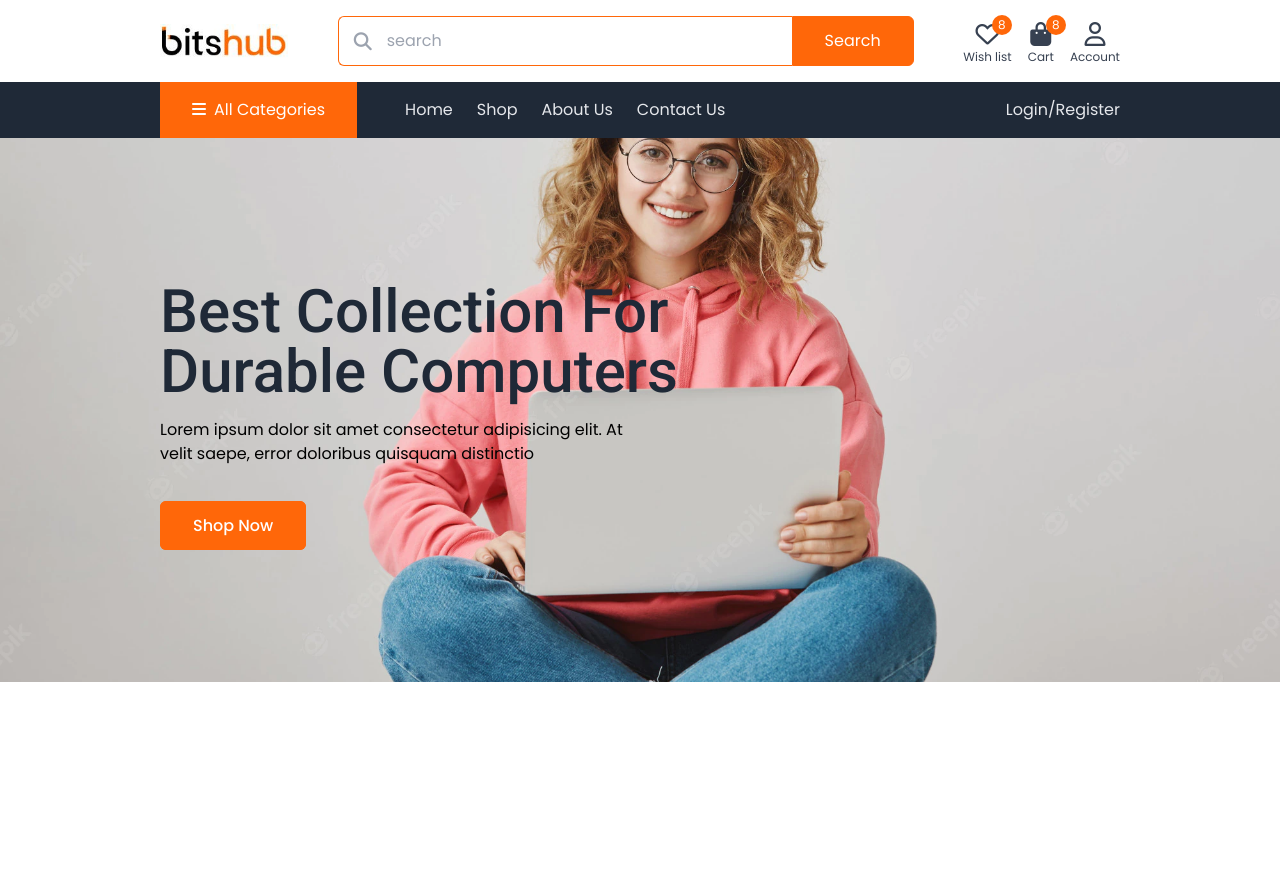
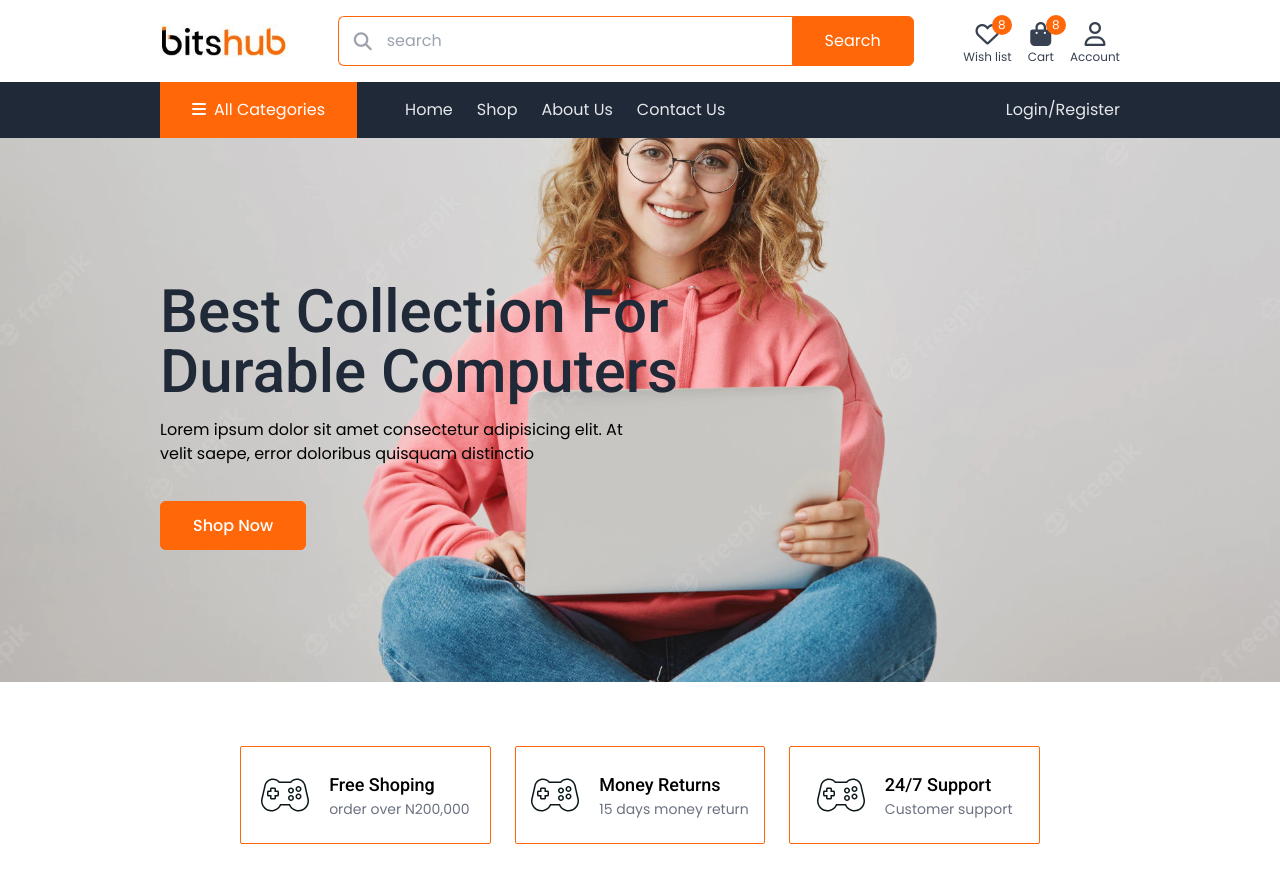
Before and after one commit to samsiteweb/bitshub-frontend, a React (Create React App) app: page / in a window 1280 px wide. Shown: the top 882 px of the page. Before the commit the page ends 800 px from the top, so only its background shows below. Built offline with nearby package versions, Linux system fonts and the light colour scheme.

Commit message:
added features cards

```diff
--- a/src/App.js
+++ b/src/App.js
@@ -1,11 +1,37 @@
 import Header from "./components/Header";
 import Banner from "./pages/Banner";
+import game from "./images/game.svg";
 
 function App() {
   return (
     <div className="App">
       <Header />
       <Banner />
+      <div className="container py-16">
+        <div className="w-10/12 grid grid-cols-3 gap-6 mx-auto justify-center">
+          <div className="border border-primary rounded-sm px-3 py-6 justify-center flex items-center gap-5">
+            <img src={game} alt="" className="w-12 h-12 object-contain" />
+            <div>
+              <h4 className="font-medium capitalize text-lg">Free shoping</h4>
+              <p className="text-gray-500 text-sm">order over N200,000</p>
+            </div>
+          </div>
+          <div className="border border-primary rounded-sm px-3 py-6 justify-center flex items-center gap-5">
+            <img src={game} alt="" className="w-12 h-12 object-contain" />
+            <div>
+              <h4 className="font-medium capitalize text-lg">Money Returns</h4>
+              <p className="text-gray-500 text-sm">15 days money return</p>
+            </div>
+          </div>
+          <div className="border border-primary rounded-sm px-3 py-6 justify-center flex items-center gap-5">
+            <img src={game} alt="" className="w-12 h-12 object-contain" />
+            <div>
+              <h4 className="font-medium capitalize text-lg">24/7 Support</h4>
+              <p className="text-gray-500 text-sm">Customer support</p>
+            </div>
+          </div>
+        </div>
+      </div>
     </div>
   );
 }
```
